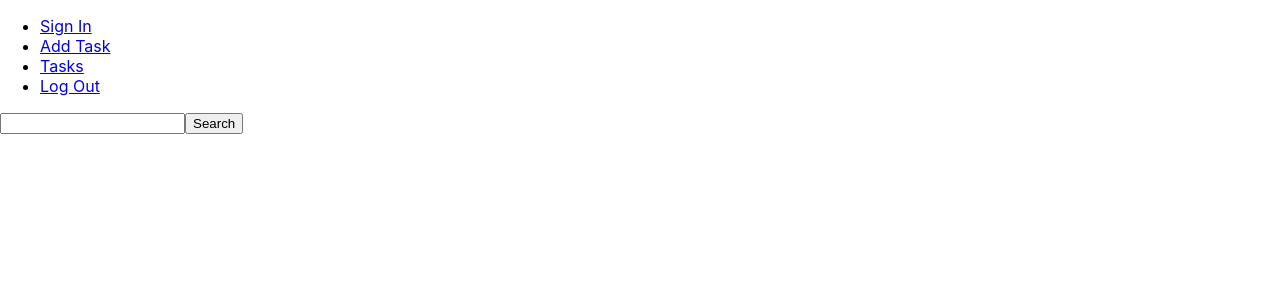
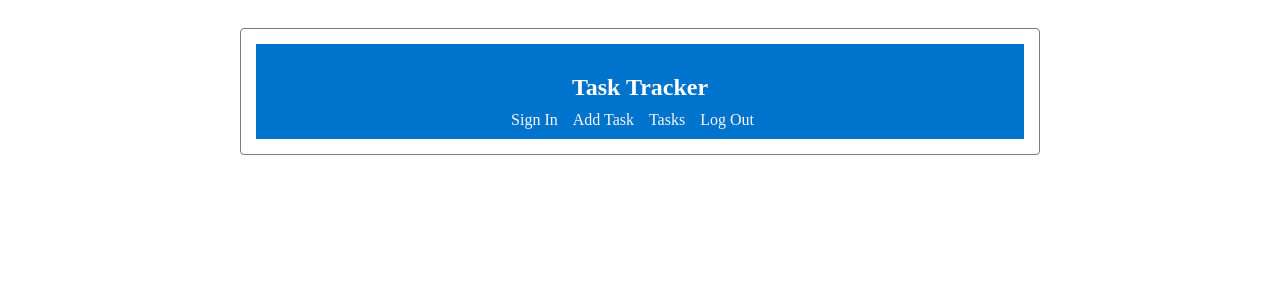
Before and after one commit to CaesarKeene/phase-4-project, a React (Create React App) app in the folder task-tracker/: page / in a window 1280 px wide. Shown: the top 300 px of the page. Built offline with nearby package versions, Linux system fonts and the light colour scheme.

Commit message:
CSS styles

```diff
--- a/task-tracker/src/components/Navbar.js
+++ b/task-tracker/src/components/Navbar.js
@@ -1,22 +1,20 @@
 
-import React, { useState } from 'react';
+import React, { } from 'react';
 import { Link } from 'react-router-dom';
 
 function Navbar() {
-  const [searchQuery, setSearchQuery] = useState('');
+
 
   return (
     <nav>
+      <h1 className="logo">Task Tracker </h1>
       <ul>
         <li><Link to="/signin">Sign In</Link></li>
         <li><Link to="/addform">Add Task</Link></li>
         <li><Link to="/taskform">Tasks</Link></li>
         <li><Link to="/logout">Log Out</Link></li>
       </ul>
-      <div>
-        <input type="text" value={searchQuery} onChange={(e) => setSearchQuery(e.target.value)} />
-        <button>Search</button>
-      </div>
+
     </nav>
   );
 }
--- a/task-tracker/src/components/TaskForm.js
+++ b/task-tracker/src/components/TaskForm.js
@@ -81,7 +81,7 @@ function Task({ task, fetchUserName, fetchCategoryData }) {
       <p><strong>Priority:</strong> {task.priority}</p>
       <p><strong>Category:</strong> {categoryData.previous_category ? categoryData.previous_category.name : 'None'}</p>
       <p><strong>User:</strong> {username}</p>
-      <Link to={`/update/${task.id}`}>Update Task</Link> {/* Link to UpdateForm.js */}
+      <Link to={`/update/${task.id}`}style={{color:'blue'}}>Update Task</Link> {/* Link to UpdateForm.js */}
     </div>
   );
 }
--- a/task-tracker/src/index.css
+++ b/task-tracker/src/index.css
@@ -1,13 +1,99 @@
-body {
-  margin: 0;
-  font-family: -apple-system, BlinkMacSystemFont, 'Segoe UI', 'Roboto', 'Oxygen',
-    'Ubuntu', 'Cantarell', 'Fira Sans', 'Droid Sans', 'Helvetica Neue',
-    sans-serif;
-  -webkit-font-smoothing: antialiased;
-  -moz-osx-font-smoothing: grayscale;
+/* Add this CSS to your stylesheet or in your component's style block */
+
+nav {
+  background-color: #0074cc; /* Replace with your preferred blue color */
+  padding: 10px;
+  color: white;
+  display: flex;
+  flex-direction: column; /* Stack items vertically */
+  align-items: center; /* Center items horizontally */
 }
 
-code {
-  font-family: source-code-pro, Menlo, Monaco, Consolas, 'Courier New',
-    monospace;
+.logo {
+  font-size: 24px; /* Adjust the font size as needed */
+  font-weight: bold;
+  margin-bottom: 10px; /* Optional spacing between the logo and the navigation links */
 }
+
+ul {
+  list-style: none;
+  padding: 0;
+  margin: 0;
+}
+
+li {
+  display: inline;
+  margin-right: 15px;
+}
+
+a {
+  text-decoration: none;
+  color: rgb(247, 247, 247);
+}
+
+input {
+  padding: 5px;
+  margin-right: 5px;
+}
+
+button {
+  padding: 5px 10px;
+  background-color: rgb(250, 248, 248);
+  color: #0074cc; /* Same as the background color for contrast */
+  font-weight: bold;
+  cursor: pointer;
+}
+
+/* Optional: Style for active link */
+a.active {
+  border-bottom: 2px solid rgb(248, 9, 9);
+}
+
+/* Add this CSS to style your TaskForm and Task components as cards */
+
+/* Styles for TaskForm container */
+div {
+  max-width: 800px;
+  margin: 0 auto;
+  padding: 20px;
+}
+
+h2 {
+  text-align: center;
+}
+
+/* Styles for Task card */
+div > div {
+  border: 1px solid #817878;
+  border-radius: 4px;
+  padding: 15px;
+  margin-bottom: 20px;
+}
+
+h3 {
+  color: #333;
+}
+
+p {
+  margin: 10px 0;
+}
+
+strong {
+  font-weight: bold;
+}
+
+/* Style the Link button */
+Link {
+  display: inline-block;
+  padding: 8px 16px;
+  margin-top: 10px;
+  background-color: #007BFF;
+  color: #170774;
+  text-decoration: none;
+  border-radius: 4px;
+  transition: background-color 0.3s;
+}
+
+Link:hover {
+  background-color: #0056b3;
+}
```
Also changed, not shown: 1 other file (tests, documents, lock files or other folders).
